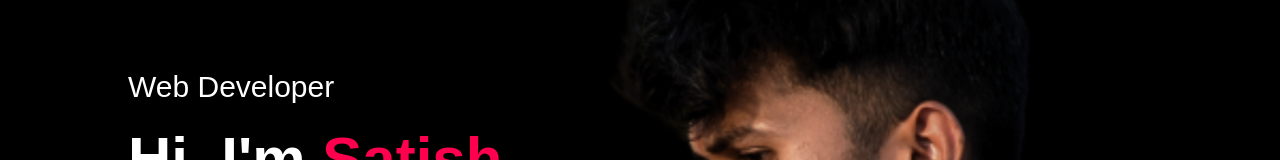
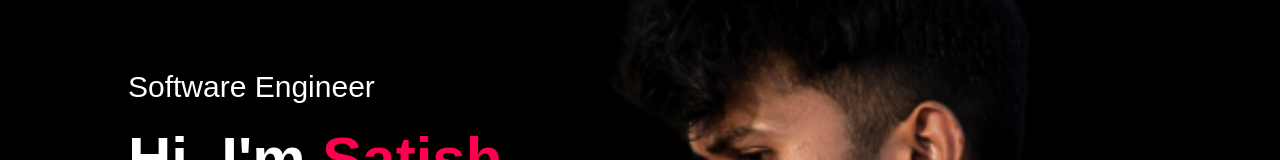
Before and after one commit to Satish-Das/portfolio, a plain HTML site: page index.html in a window 1280 px wide. Shown: the part 200-360 px from the top of the page. Drawn offline with Linux system fonts and the light colour scheme.

Commit message:
Update index.html

```diff
--- a/index.html
+++ b/index.html
@@ -24,7 +24,7 @@
                 <i class="fas fa-solid fa-bars" onclick="openmenu()"></i>
             </nav>
             <div class="header-text">
-                <p>Web Developer</p>
+                <p>Software Engineer</p>
                 <h1>Hi, I'm <span>Satish.</span> <br> Das From Bihar </h1>
             </div>
         </div>
```
